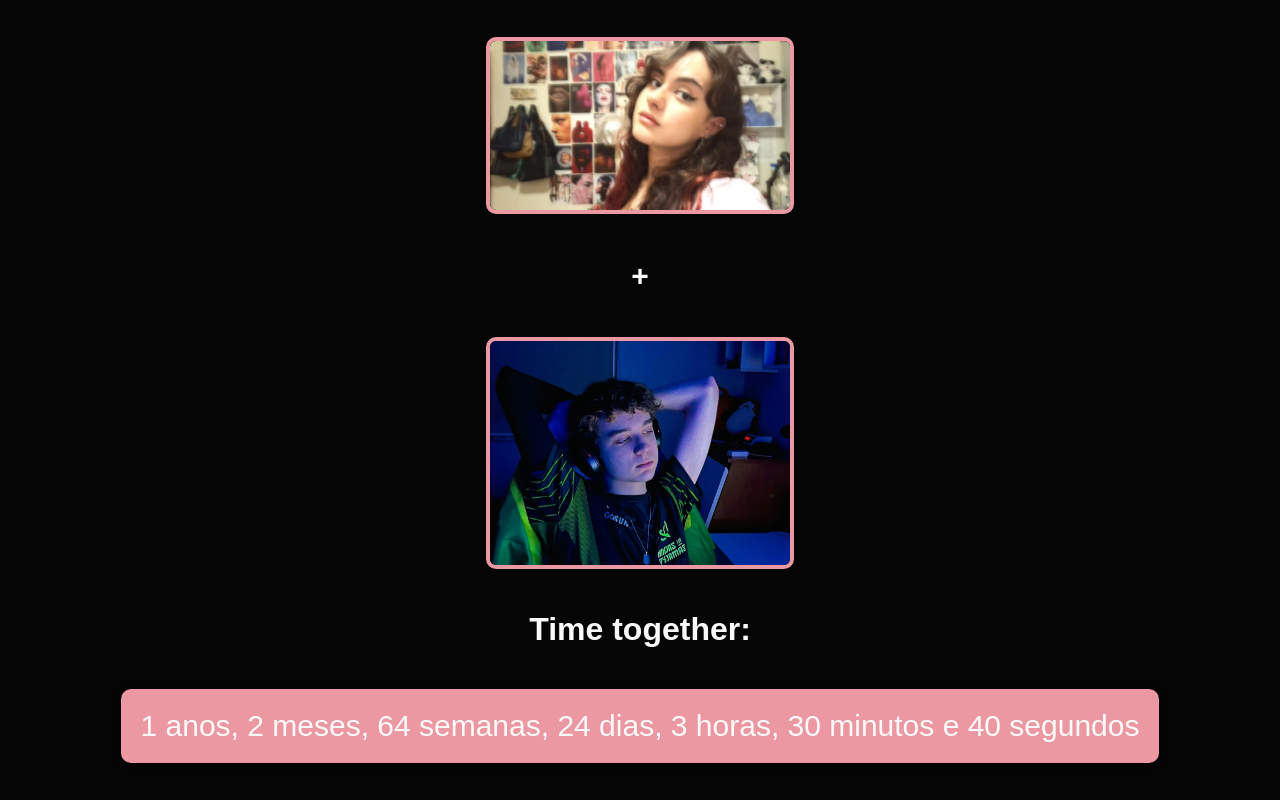
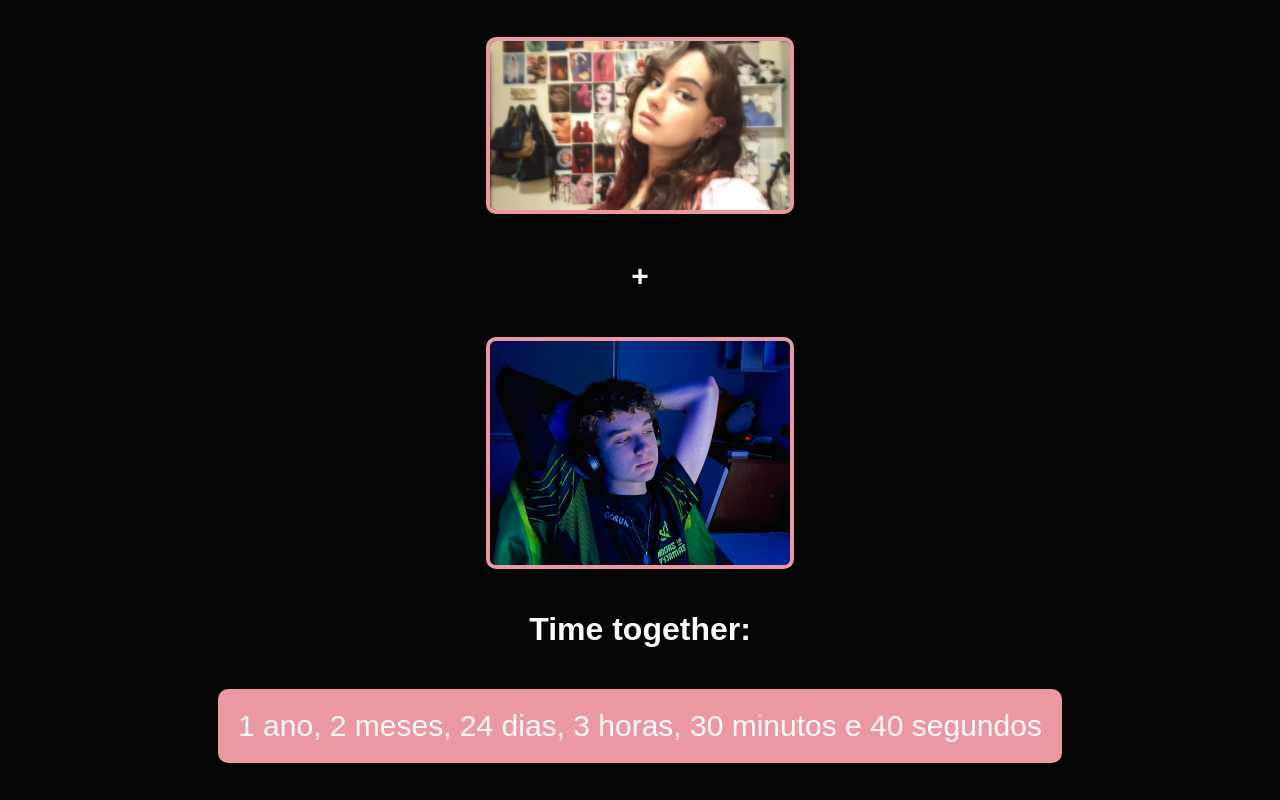
Before and after one commit to fezamba/mamba, a plain HTML site: page index.html in a window 1280 px wide. Drawn offline with Linux system fonts and the light colour scheme.

Commit message:
Update index.html

```diff
--- a/index.html
+++ b/index.html
@@ -50,10 +50,8 @@
                 meses += 12;
             }
 
-            const semanas = Math.floor((agora - dataInicial) / (1000 * 60 * 60 * 24 * 7));
-
             document.getElementById("contador").innerHTML =
-                `${anos} anos, ${meses} meses, ${semanas} semanas, ${dias} dias,
+                `${anos} ano, ${meses} meses, ${dias} dias,
                  ${horas} horas, ${minutos} minutos e ${segundos} segundos`;
         }
 
```
